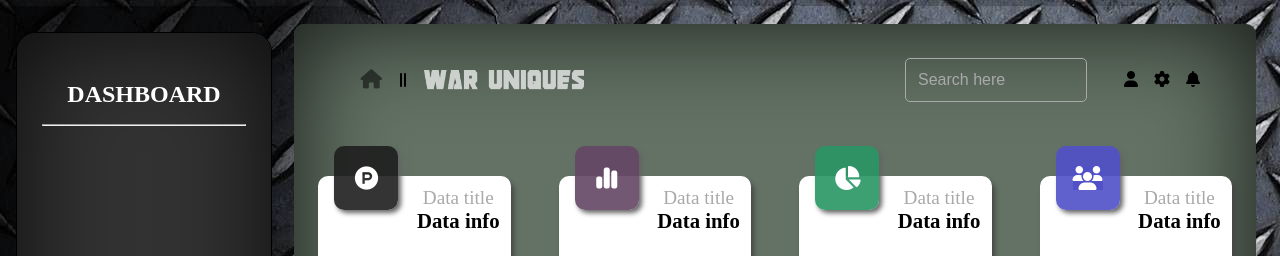
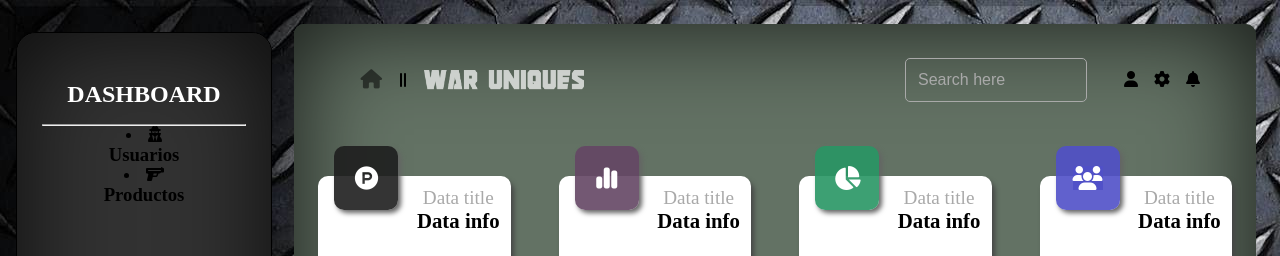
Before and after one commit to diego1005/war_uniques, a React (Create React App) app in the folder dashboard/: page / in a window 1280 px wide. Shown: the top 256 px of the page. Built offline with nearby package versions, Linux system fonts and the light colour scheme.

Commit message:
Update Sidebar.jsx

```diff
--- a/dashboard/src/Components/Sidebar/Sidebar.jsx
+++ b/dashboard/src/Components/Sidebar/Sidebar.jsx
@@ -8,7 +8,24 @@ function Sidebar() {
         <h2>DASHBOARD</h2>
         <hr />
       </div>
-    </div>
+
+       {/* <!-- Nav Item - users--> */}
+<li className="nav-item">
+<i className="fa-solid fa-user-secret"></i>
+<a className="" href="/"> </a>
+        <h3>Usuarios</h3>
+
+</li>
+    {/* <!-- Nav Item - products--> */}
+    <li className="nav-item">
+    <i className="fa-solid fa-gun"></i>
+
+                   <h3>Productos</h3>
+            </li>
+
+            </div>
+
+
 
   )
 }
```
